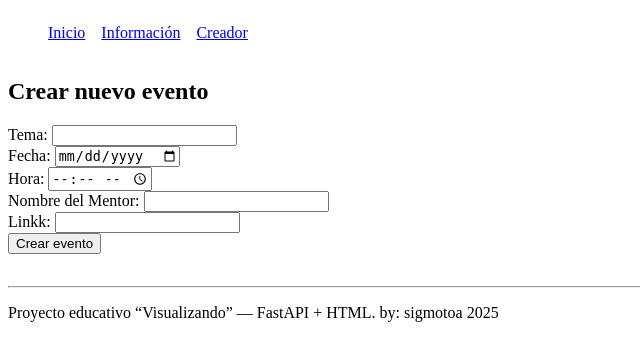
After one commit to sigmotoa/dev_html, a FastAPI app: template templates/add.html in a window 1280 px wide. The commit adds this page. Shown: the top 361 px of the page, without its empty margins (0-640 px from the left). Run offline with FastAPI, Linux system fonts and the light colour scheme; the template is opened without the code that fills it, so the values that code supplies are empty.

Commit message:
Adding events in the CSV file

```diff
--- a/app/routes/home.py
+++ b/app/routes/home.py
@@ -1,10 +1,12 @@
-from fastapi import APIRouter, Request
-from fastapi.responses import HTMLResponse
+from fastapi import APIRouter, Request, Form, Depends
+from fastapi.responses import HTMLResponse, RedirectResponse
 from fastapi.templating import Jinja2Templates
 import pandas as pd
+from app.models.models import Sesion
 
 templates = Jinja2Templates(directory="templates")
 router = APIRouter()
+csv_file = "data/capacitaciones_mintic.csv"
 
 @router.get("/", response_class=HTMLResponse)
 async def read_home(request: Request):
@@ -13,10 +15,32 @@ async def read_home(request: Request):
 
 @router.get("/info", response_class=HTMLResponse)
 async def read_info(request:Request):
-    csv_file = "data/capacitaciones_mintic.csv"
+    #csv_file = "data/capacitaciones_mintic.csv"
     sesiones = pd.read_csv(csv_file)
     lista = sesiones.to_dict(orient="records")
     return templates.TemplateResponse("info.html",{"request":request, "sesiones":lista, "titulo":"Datos en tabla"})
+
+
+@router.get("/add", response_class=HTMLResponse)
+async def show_form(request:Request):
+    return templates.TemplateResponse("add.html", {"request":request})
+
+
+@router.post("/add")
+async def submit_info(
+        tema: str = Form(...),
+        fecha:str=Form(...),
+        hora:str=Form(...),
+        nombre_mentor:str=Form(...),
+        link:str=Form(...)
+):
+    sesion = Sesion(tema=tema, fecha=fecha, hora=hora, nombre_mentor=nombre_mentor, link=link)
+
+    df = pd.read_csv(csv_file)
+    df.loc[len(df)] = [sesion.tema, sesion.fecha, sesion.hora, sesion.nombre_mentor, sesion.link]
+    df.to_csv(csv_file, index=False)
+
+    return RedirectResponse(url="/info", status_code=303)
 
 
 @router.get("/html", response_class=HTMLResponse)
--- /dev/null
+++ b/templates/add.html
@@ -0,0 +1,16 @@
+{% extends 'base.html' %}
+
+{% block content %}
+<h2>Crear nuevo evento</h2>
+<form method="post" action="/add">
+    <label>Tema: <input type="text" name="tema" required> </label> <br>
+    <label>Fecha: <input type="date" name="fecha" required> </label> <br>
+    <label>Hora: <input type="time" name="hora" required> </label> <br>
+    <label>Nombre del Mentor: <input type="text" name="nombre_mentor" required> </label> <br>
+    <label>Linkk: <input type="url" name="link" required> </label> <br>
+
+
+    <button type="submit">Crear evento</button>
+
+</form>
+{% endblock %}
--- a/templates/info.html
+++ b/templates/info.html
@@ -5,7 +5,8 @@
 
 <h6>Aqui tenemos mas info</h6>
 
-<a type="button" href="/"> Regresar</a>
+<a type="button" href="/"> Regresar</a> <br>
+<a type="button" href="/add"> Adicionar Sesión</a>
 
 <table style="color: aqua">
 
```
Also changed, not shown: app/models/models.py (added, +8 -0 lines).
